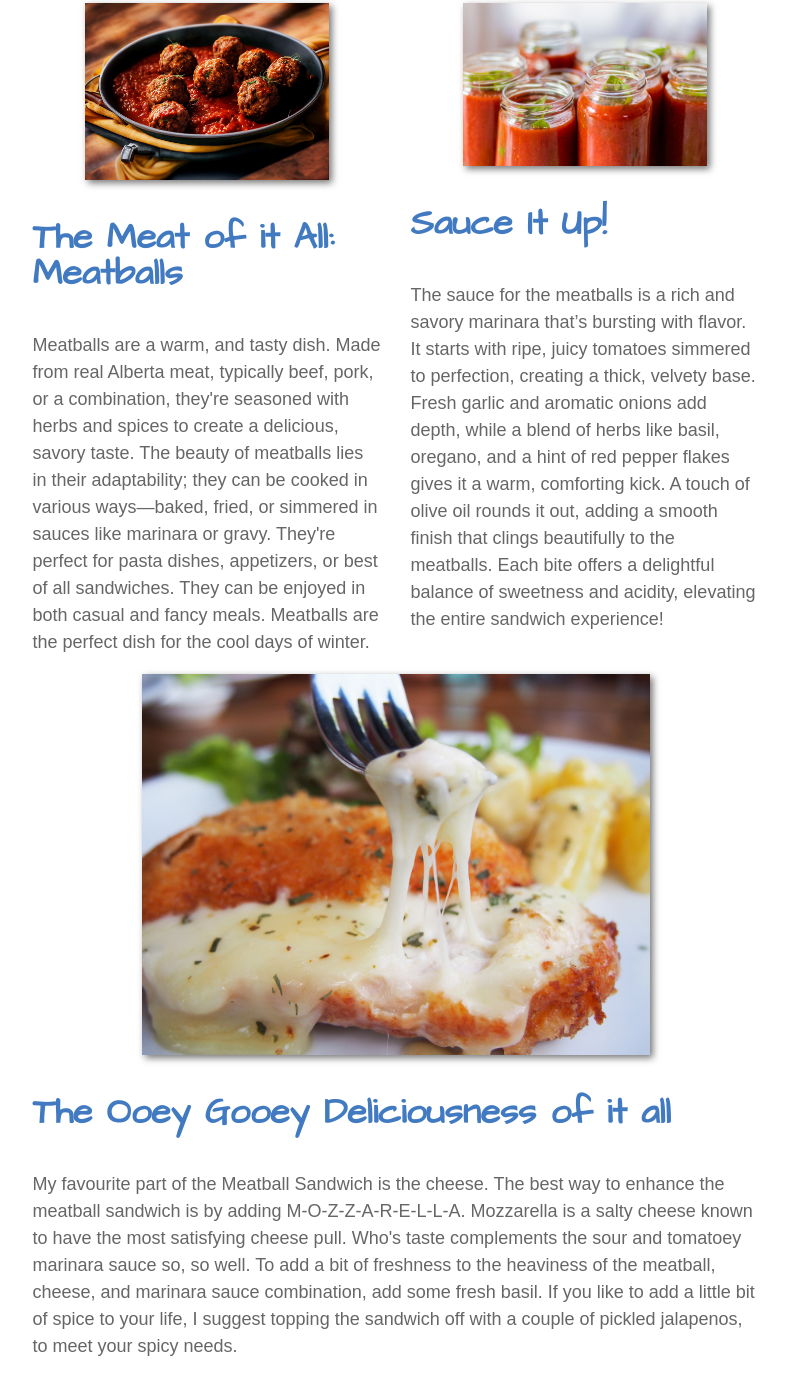
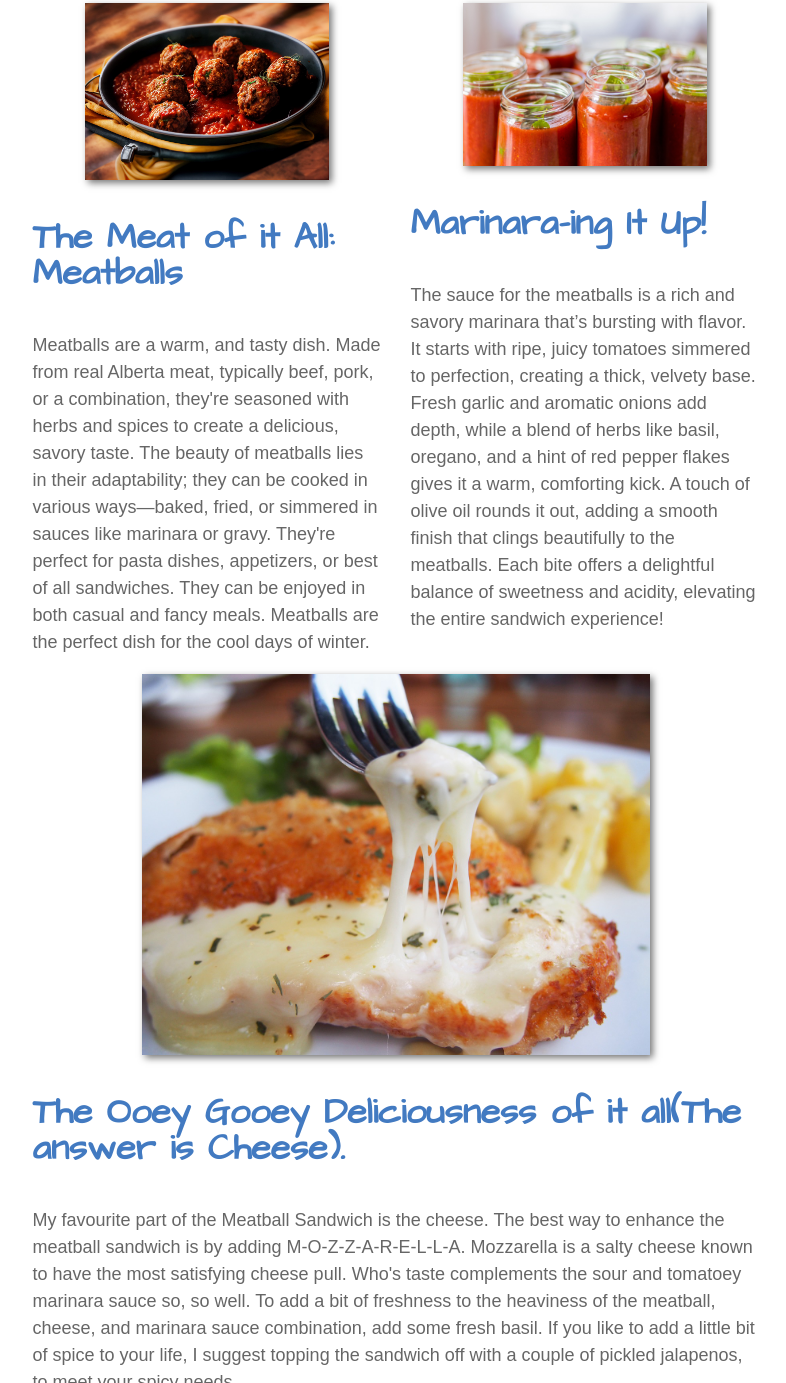
Before and after one commit to rolypolymeatball/rolypolymeatballsandwich, a plain HTML site: page index.html in a window 1280 px wide. Shown: the part 1385-2768 px from the top of the page, without its empty margins (244-1030 px from the left). Drawn offline with Linux system fonts and the light colour scheme; a web font is replaced by a local one.

Commit message:
Update index.html

```diff
--- a/index.html
+++ b/index.html
@@ -47,7 +47,7 @@
   		  <img class="header-bg-image" src="img/overview-meatball-sub.jpg" alt="An overhead view of two halves of a meatball sandwich topped with cilantro.">
   		  <div class="header-content">
     		<h1>Roly Poly <span class="shine">Meatball Sandwich!</span></h1>
-			<h2>A Tango in your Mouth</h2>
+			<h2>A Savoury Tango in your Mouth</h2>
   		  </div>
 		</div>
 	</header>
@@ -80,7 +80,7 @@
         			<div class="image-container">
         			<img src="img/marinara-sauce.jpg" alt="A bunch of jars of red marinara sauce, of different shapes and sizes." />
         			</div> <!-- End of the image container -->
-					<h3>Sauce It Up!</h3>
+					<h3>Marinara-ing It Up!</h3>
 					<p>The sauce for the meatballs is a rich and savory marinara that’s bursting with flavor. It starts with ripe, juicy tomatoes simmered to perfection, creating a thick, velvety base. Fresh garlic and aromatic onions add depth, while a blend of herbs like basil, oregano, and a hint of red pepper flakes gives it a warm, comforting kick. A touch of olive oil rounds it out, adding a smooth finish that clings beautifully to the meatballs. Each bite offers a delightful balance of sweetness and acidity, elevating the entire sandwich experience!
 					</p>
 				</div> <!-- End of the second inner container -->
@@ -90,7 +90,7 @@
         	<div class="image-container">
         		<img src="img/cheese-pull.jpg" alt="A crispy piece of chicken with melted cheese on top being pulled upwards with a fork." />
         	</div>
-			<h3>The Ooey Gooey Deliciousness of it all</h3>
+			<h3>The Ooey Gooey Deliciousness of it all(The answer is Cheese).</h3>
 			<p>My favourite part of the Meatball Sandwich is the cheese. The best way to enhance the meatball sandwich is by adding M-O-Z-Z-A-R-E-L-L-A. Mozzarella is a salty cheese known to have the most satisfying cheese pull. Who's taste complements the sour and tomatoey marinara sauce so, so well. To add a bit of freshness to the heaviness of the meatball, cheese, and marinara sauce combination, add some fresh basil. If you like to add a little bit of spice to your life, I suggest topping the sandwich off with a couple of pickled jalapenos, to meet your spicy needs. </p>
 		</article>
 	</section><!-- end of content -->
```
